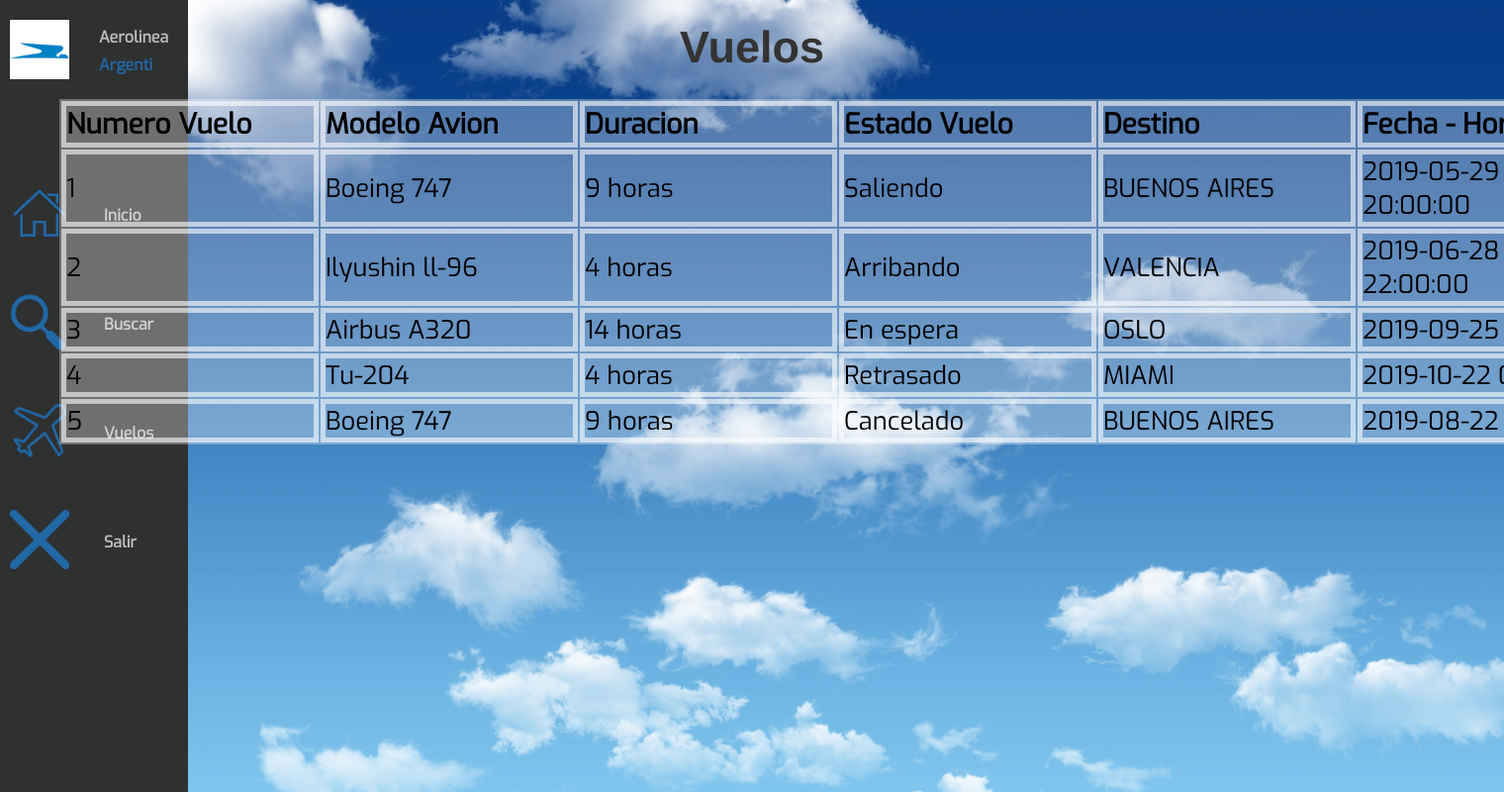
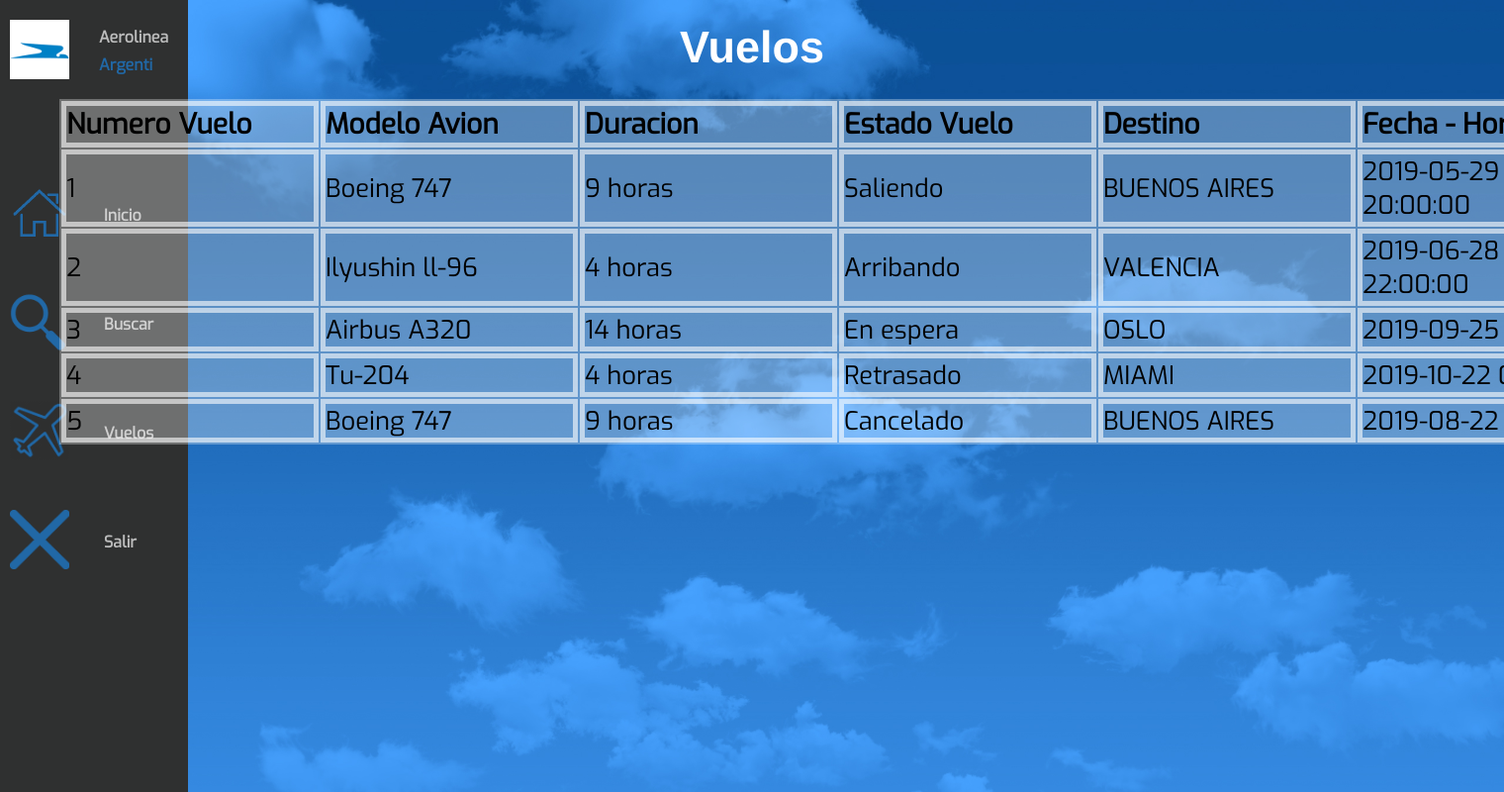
Before and after one commit to SasePriv/BasesDatos-Aerolinea, a PHP site: page /vuelos.php in a window 1520 px wide; the page is wider, and only the part inside the window is pictured. Shown: that part at 99% size. Run offline with PHP 8.4, Linux system fonts and the light colour scheme; data comes from the database, SQL or seed files in the repository.

Commit message:
algunos cambios al css

```diff
--- a/css_files/admin-main.css
+++ b/css_files/admin-main.css
@@ -55,7 +55,7 @@ div#texto-titulo-contenedor{
 
 h3#texto-titulo{
     line-height: 75px;
-    color: #2f3030;
+    color: black;
 }
 
 div#texto-informacion{
--- a/css_files/buscar.css
+++ b/css_files/buscar.css
@@ -98,7 +98,7 @@ input:-moz-placeholder {
  ****************/
 .h1 {
   margin: 25px;
-  color: #333;
+  color: white;
   font-family: 'Helvetica', sans-serif;
   font-size: 45px;
   font-weight: bold;
--- a/css_files/vuelos.css
+++ b/css_files/vuelos.css
@@ -11,7 +11,7 @@ body#body1{
 
 h1#h1-titulo {
   margin: 25px;
-  color: #333;
+  color: white;
   font-family: 'Helvetica', sans-serif;
   font-size: 45px;
   font-weight: bold;
```
Also changed, not shown: imagenes/cielo.jpg.
